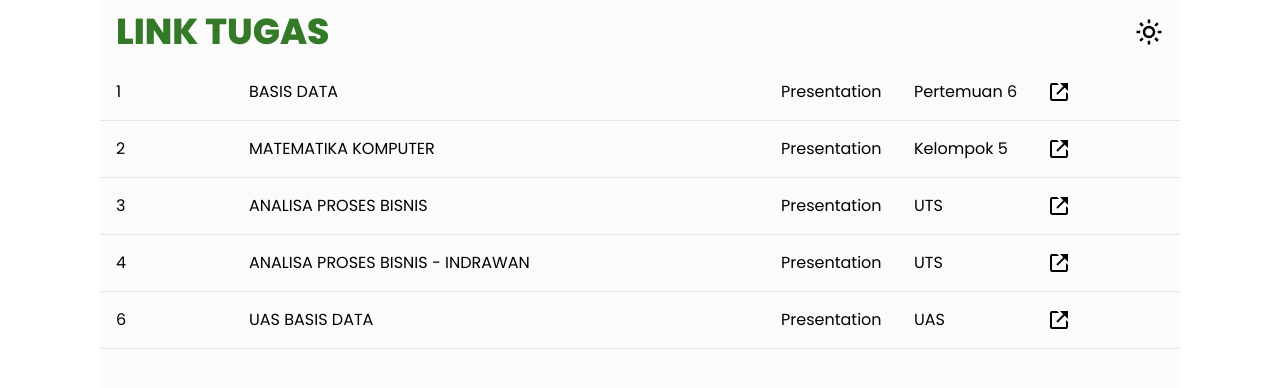
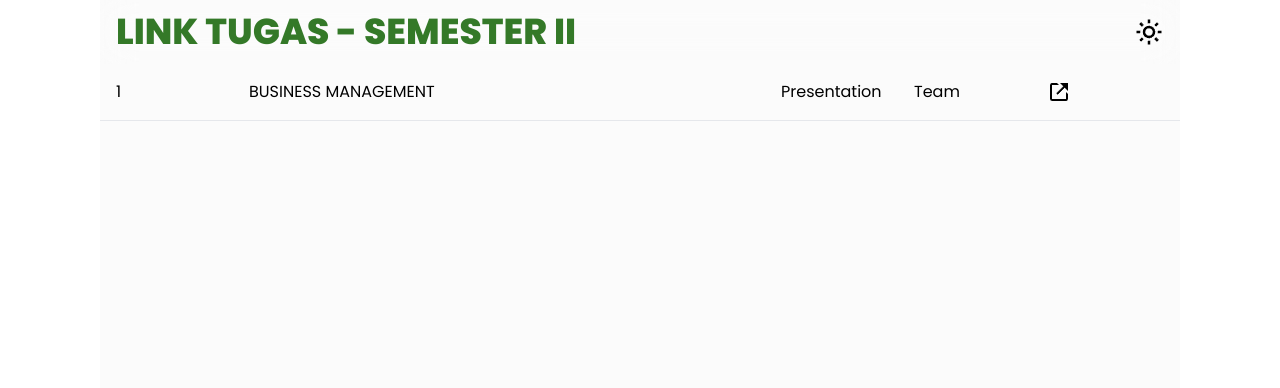
Before and after one commit to JuliAstaa/assigment-link, a website: page index.html in a window 1280 px wide. Drawn offline with Linux system fonts and the light colour scheme.

Commit message:
update ke semester dua

```diff
--- a/index.html
+++ b/index.html
@@ -16,7 +16,7 @@
         >
           <div class="logo">
             <h1 class="text-[#347928] font-extrabold lg:text-4xl text-2xl">
-              LINK TUGAS
+              LINK TUGAS - SEMESTER II
             </h1>
           </div>
           <nav class="nav-menu">
@@ -33,7 +33,7 @@
             <div
               class="lg:col-span-4 col-span-2 dark:text-white text-xs lg:text-base"
             >
-              BASIS DATA
+              BUSINESS MANAGEMENT
             </div>
             <div
               class="dark:text-white text-xs lg:text-base col-span-2 lg:col-span-1"
@@ -43,144 +43,12 @@
             <div
               class="dark:text-white text-xs lg:text-base col-span-2 lg:col-span-1"
             >
-              <h1>Pertemuan 6</h1>
+              <h1>Team</h1>
             </div>
             <div>
               <a
                 target="_blank"
                 href="https://www.canva.com/design/DAGVyQjImJM/MHhnKAfU6nNxNxIXCIn41w/edit?utm_content=DAGVyQjImJM&utm_campaign=designshare&utm_medium=link2&utm_source=sharebutton"
-                class="w-full"
-              >
-                <img
-                  class="w-4 lg:w-auto link-external"
-                  src="icon/link-light.png"
-                  alt=""
-                />
-              </a>
-            </div>
-          </div>
-          <div
-            class="main-content lg:gap-4 p-4 w-full h-full border-b grid lg:grid-cols-8 grid-cols-8 content-center"
-          >
-            <div class="dark:text-white text-xs lg:text-base w-auto">2</div>
-            <div
-              class="lg:col-span-4 col-span-2 dark:text-white text-xs lg:text-base"
-            >
-              MATEMATIKA KOMPUTER
-            </div>
-            <div
-              class="dark:text-white text-xs lg:text-base col-span-2 lg:col-span-1"
-            >
-              <h1>Presentation</h1>
-            </div>
-            <div
-              class="dark:text-white text-xs lg:text-base col-span-2 lg:col-span-1"
-            >
-              <h1>Kelompok 5</h1>
-            </div>
-            <div>
-              <a
-                target="_blank"
-                href="https://www.canva.com/design/DAGWEzupDpQ/DZShEK0M0U-Ij4XKZBjfCg/edit?utm_content=DAGWEzupDpQ&utm_campaign=designshare&utm_medium=link2&utm_source=sharebutton"
-                class="w-full"
-              >
-                <img
-                  class="w-4 lg:w-auto link-external"
-                  src="icon/link-light.png"
-                  alt=""
-                />
-              </a>
-            </div>
-          </div>
-          <div
-            class="main-content lg:gap-4 p-4 w-full h-full border-b grid lg:grid-cols-8 grid-cols-8 content-center"
-          >
-            <div class="dark:text-white text-xs lg:text-base w-auto">3</div>
-            <div
-              class="lg:col-span-4 col-span-2 dark:text-white text-xs lg:text-base"
-            >
-              ANALISA PROSES BISNIS
-            </div>
-            <div
-              class="dark:text-white text-xs lg:text-base col-span-2 lg:col-span-1"
-            >
-              <h1>Presentation</h1>
-            </div>
-            <div
-              class="dark:text-white text-xs lg:text-base col-span-2 lg:col-span-1"
-            >
-              <h1>UTS</h1>
-            </div>
-            <div>
-              <a
-                target="_blank"
-                href="https://www.canva.com/design/DAGW9rcxr24/kLJu-hfCCgCk1tEFVjIClw/edit?utm_content=DAGW9rcxr24&utm_campaign=designshare&utm_medium=link2&utm_source=sharebutton"
-                class="w-full"
-              >
-                <img
-                  class="w-4 lg:w-auto link-external"
-                  src="icon/link-light.png"
-                  alt=""
-                />
-              </a>
-            </div>
-          </div>
-          <div
-            class="main-content lg:gap-4 p-4 w-full h-full border-b grid lg:grid-cols-8 grid-cols-8 content-center"
-          >
-            <div class="dark:text-white text-xs lg:text-base w-auto">4</div>
-            <div
-              class="lg:col-span-4 col-span-2 dark:text-white text-xs lg:text-base"
-            >
-              ANALISA PROSES BISNIS - INDRAWAN
-            </div>
-            <div
-              class="dark:text-white text-xs lg:text-base col-span-2 lg:col-span-1"
-            >
-              <h1>Presentation</h1>
-            </div>
-            <div
-              class="dark:text-white text-xs lg:text-base col-span-2 lg:col-span-1"
-            >
-              <h1>UTS</h1>
-            </div>
-            <div>
-              <a
-                target="_blank"
-                href="https://www.canva.com/design/DAGWhLq654w/UOoUX9_4we8IaVnfmeItHA/edit?utm_content=DAGWhLq654w&utm_campaign=designshare&utm_medium=link2&utm_source=sharebutton"
-                class="w-full"
-              >
-                <img
-                  class="w-4 lg:w-auto link-external"
-                  src="icon/link-light.png"
-                  alt=""
-                />
-              </a>
-            </div>
-          </div>
-          <div
-            class="main-content lg:gap-4 p-4 w-full h-full border-b grid lg:grid-cols-8 grid-cols-8 content-center"
-          >
-            <div class="dark:text-white text-xs lg:text-base w-auto">6</div>
-            <div
-              class="lg:col-span-4 col-span-2 dark:text-white text-xs lg:text-base"
-            >
-              UAS BASIS DATA
-            </div>
-            <div
-              class="dark:text-white text-xs lg:text-base col-span-2 lg:col-span-1"
-            >
-              <h1>Presentation</h1>
-            </div>
-            <div
-              class="dark:text-white text-xs lg:text-base col-span-2 lg:col-span-1"
-            >
-              <h1>UAS</h1>
-            </div>
-            <div>
-              <a
-                target="_blank"
-                href="https://www.canva.com/design/DAGbg8lae2k/_lAliHhJdZvwL4ceaJDozw/edit?utm_content=DAGbg8lae2k&utm_campaign=designshare&utm_medium=link2&utm_source=sharebutton"
                 class="w-full"
               >
                 <img
```
